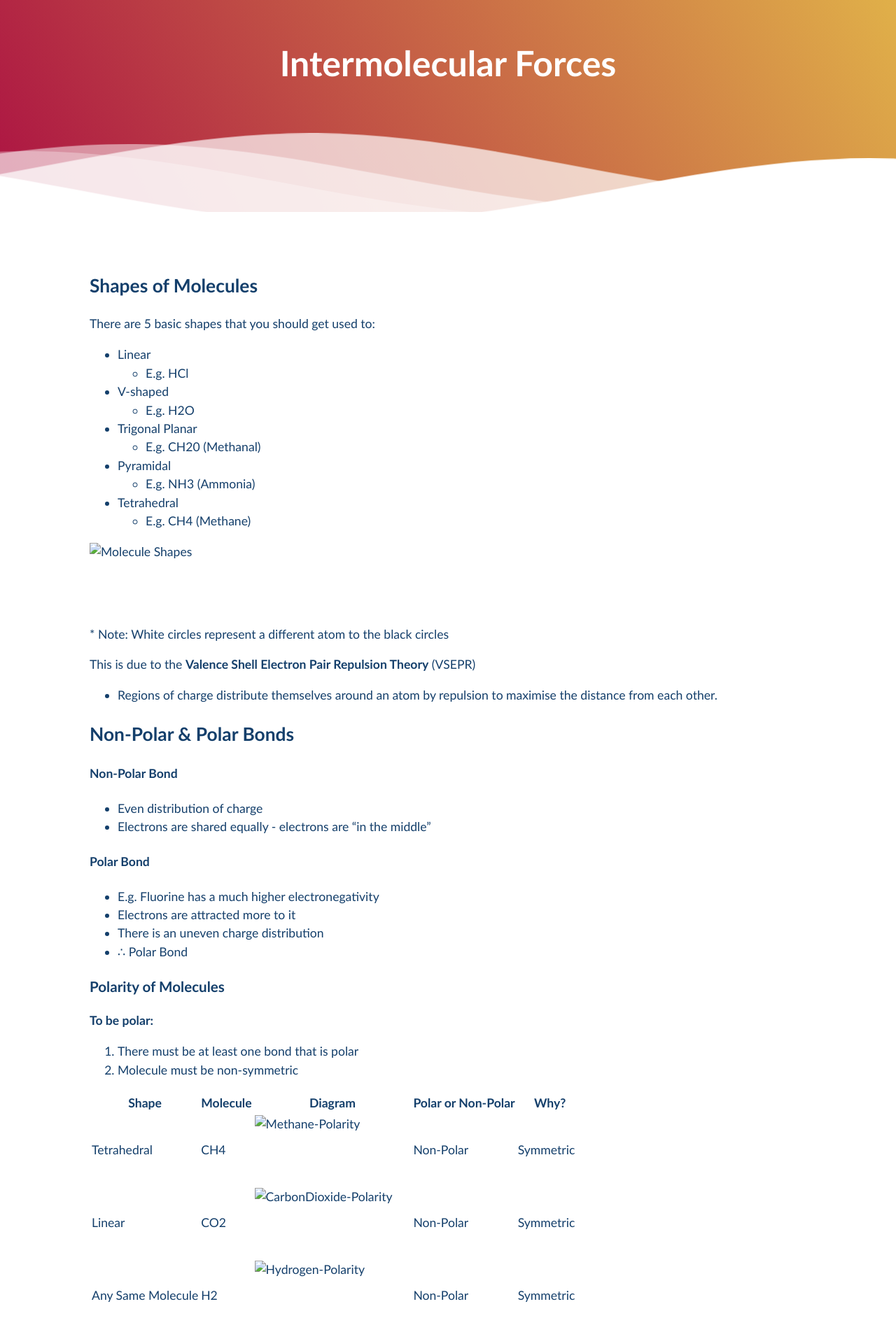
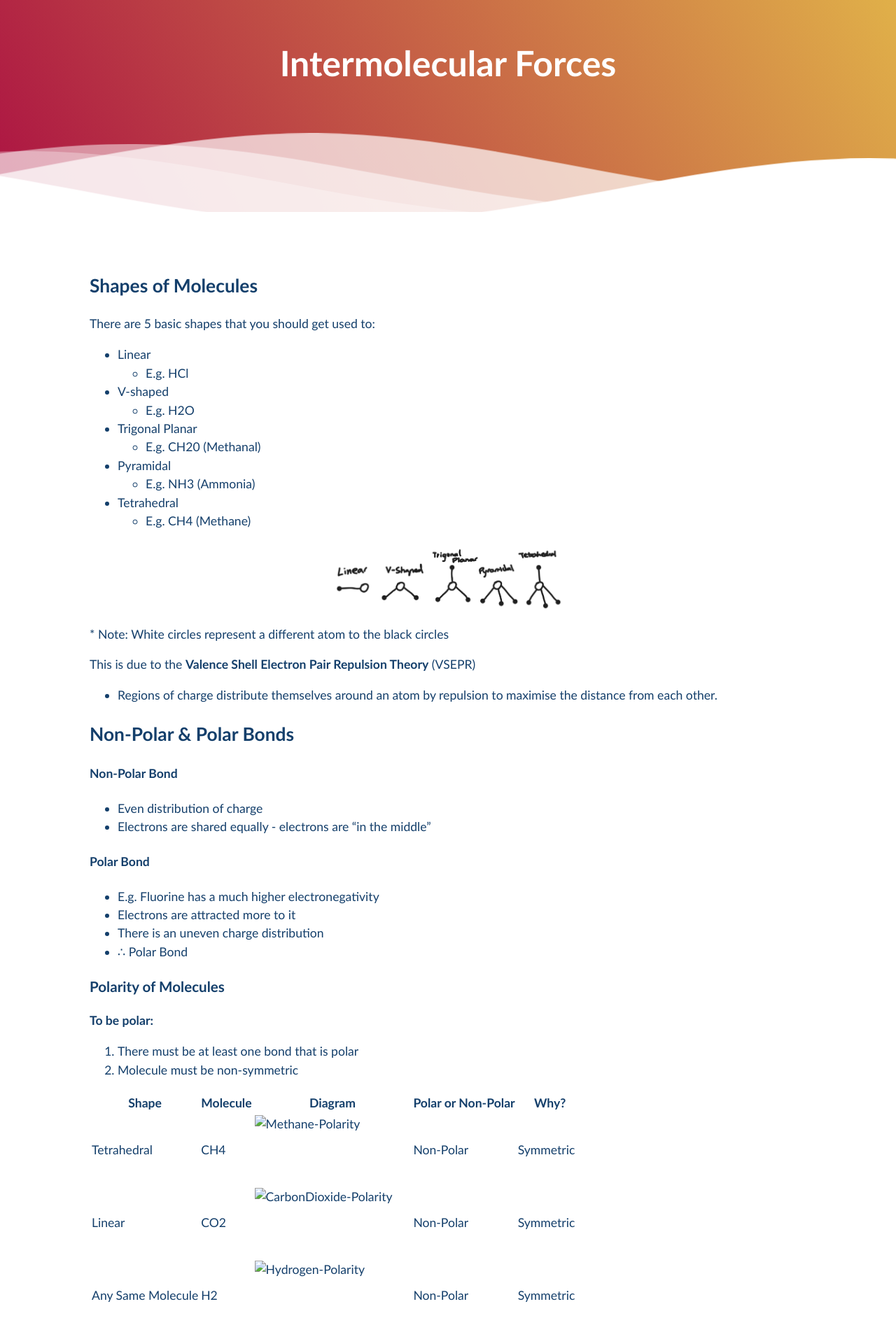
Before and after one commit to Pi-thagoras/the-chicken-pen, a Jekyll site: the page built from chemistry/Intermolecular-Forces.md, in a window 1280 px wide. Shown: the top 1904 px of the page at 70% size. Built offline with Jekyll 4.4.1, drawn with Linux system fonts in a browser that asks for light colours.

Commit message:
vault backup: 2023-08-21 11:35:38

```diff
--- a/chemistry/Intermolecular-Forces.md
+++ b/chemistry/Intermolecular-Forces.md
@@ -16,7 +16,7 @@ There are 5 basic shapes that you should get used to:
 - Tetrahedral
 	- E.g. CH4 (Methane)
 
-<image src="Molecule_Shapes.png" alt="Molecule Shapes" width="100"/>
+<image src="/assets/Molecule_Shapes.png" alt="Molecule Shapes" width="100"/>
 
 \* Note: White circles represent a different atom to the black circles
 
```
